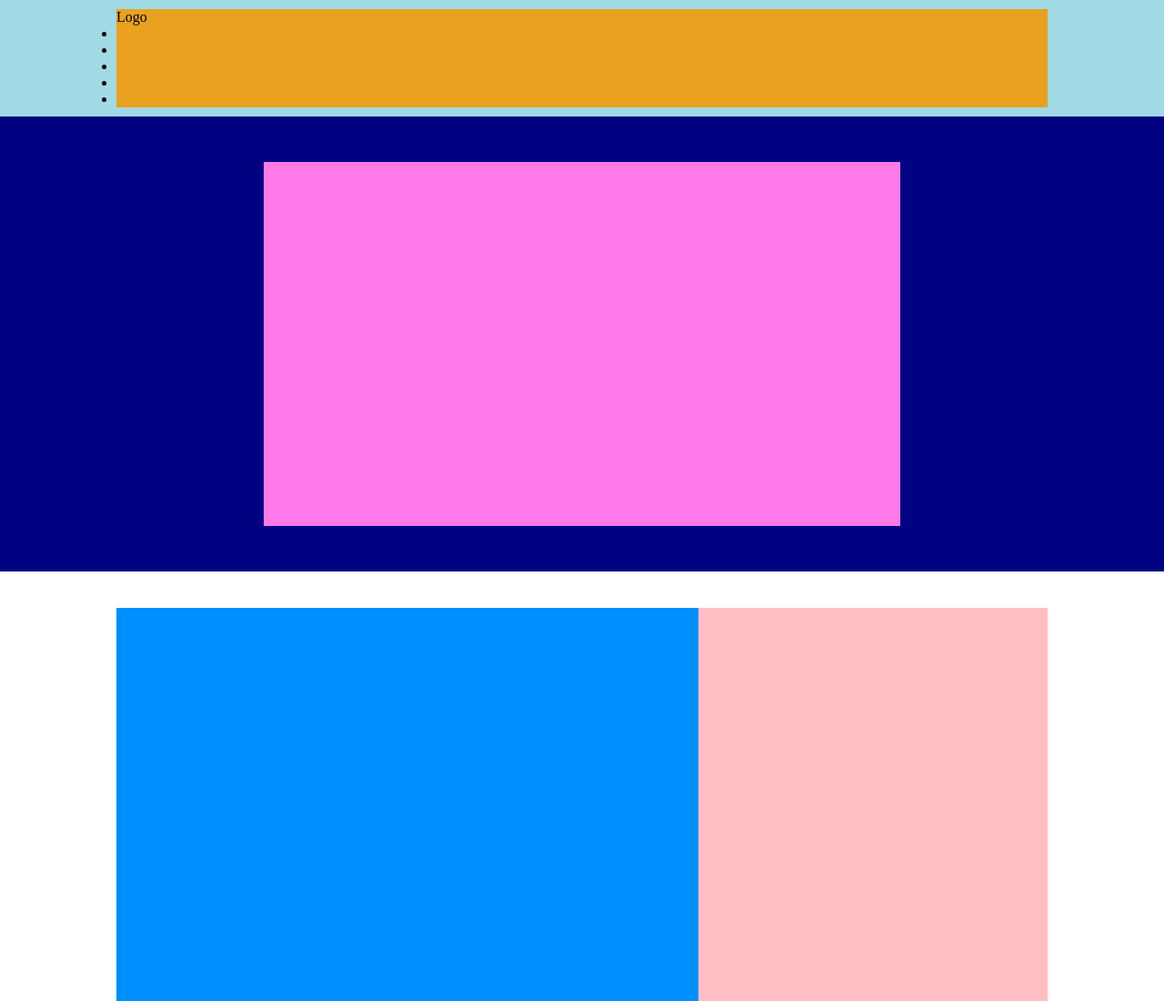
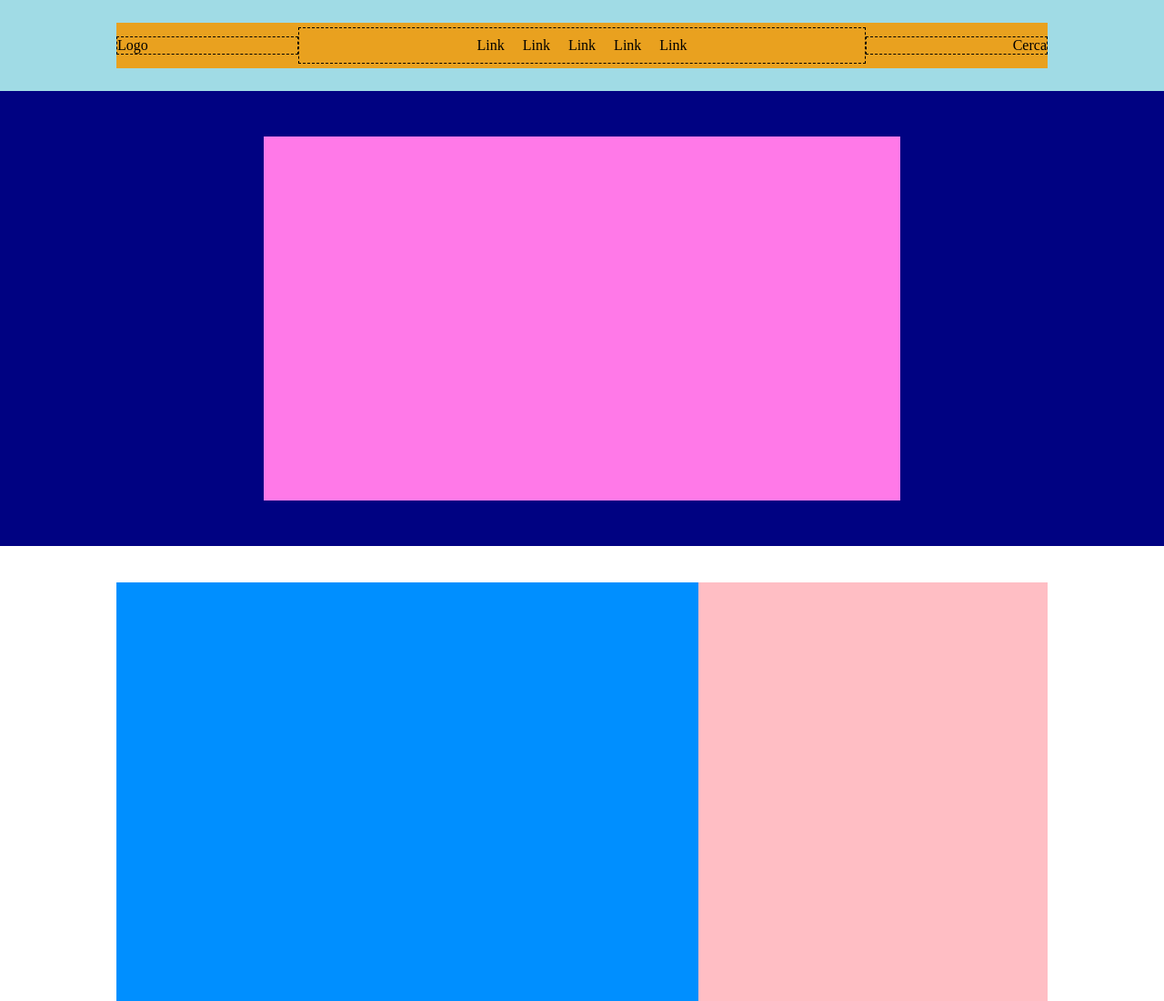
Before and after one commit to simolorevg/htmlcss-struttura-discord, a plain HTML site: page index.html in a window 1280 px wide. Shown: the top 1100 px of the page at 91% size. Drawn offline with Linux system fonts and the light colour scheme.

Commit message:
working on the header part

```diff
--- a/css/style.css
+++ b/css/style.css
@@ -24,11 +24,17 @@
     justify-content: flex-start;
 }
 
+.flexspacearound{
+    display:flex;
+    justify-content: space-around;
+}
+
 .flexspacebtwcenter{
     display:flex;
     justify-content:space-between;
     align-items: center;
 }
+
 
 .rowreverse{
     display: flex;
@@ -54,6 +60,9 @@
     min-height:100px;
 }
 
+
+/*HEADER NAVBAR*/
+
 .header-nav{
     background-color: #e9a11f;
     margin:10px;
@@ -62,6 +71,46 @@
     min-height:50px;
     /* border: 1px dashed black; */
 }
+
+.logo-header{
+    width:200px;
+    text-align: left;
+
+    /*DEBUG*/
+    border: 1px dashed black;
+}
+
+.header-search{
+    width:200px;
+    text-align: right;
+    border: 1px dashed black;
+}
+
+.header-link{
+    display:flex;
+    flex-grow: 1;
+    padding: 10px;
+
+    /*BORDER*/
+    border:1px dashed black;
+}
+
+.header-link ul{
+    display: flex;
+    justify-content: space-between;
+}
+
+.header-link li{
+    list-style-type: none;
+    margin: 0 10px;
+}
+
+
+.header-link li a{
+    text-decoration: none;
+    color: black;
+}
+
 
 .header-banner-back{
     background-color: #000282;
--- a/index.html
+++ b/index.html
@@ -15,17 +15,27 @@
             <div class="header-back flexrwcenter">
 
                 <!--header navbar-->
-                <div class="header-nav center">
+                <div class="header-nav center flexspacebtwcenter">
+
+                    <!--logo header-->
                    <div class="logo-header">Logo</div>
-                   <div class="header-link">
+                   <!--end logo header-->
+
+                   <!--header link-->
+                   <div class="header-link flexspacearound">
                     <ul>
-                        <li><a href="#mail"></a></li>
-                        <li><a href="#mail"></a></li>
-                        <li><a href="#mail"></a></li>
-                        <li><a href="#mail"></a></li>
-                        <li><a href="#mail"></a></li>
+                        <li><a href="#mail">Link</a></li>
+                        <li><a href="#mail">Link</a></li>
+                        <li><a href="#mail">Link</a></li>
+                        <li><a href="#mail">Link</a></li>
+                        <li><a href="#mail">Link</a></li>
                     </ul>
                    </div>
+                   <!--end header link-->
+
+                   <!--search-->
+                   <div class="header-search">Cerca</div>
+                   <!--end search-->
                 </div>
                 <!--end header navbar-->
 
```
